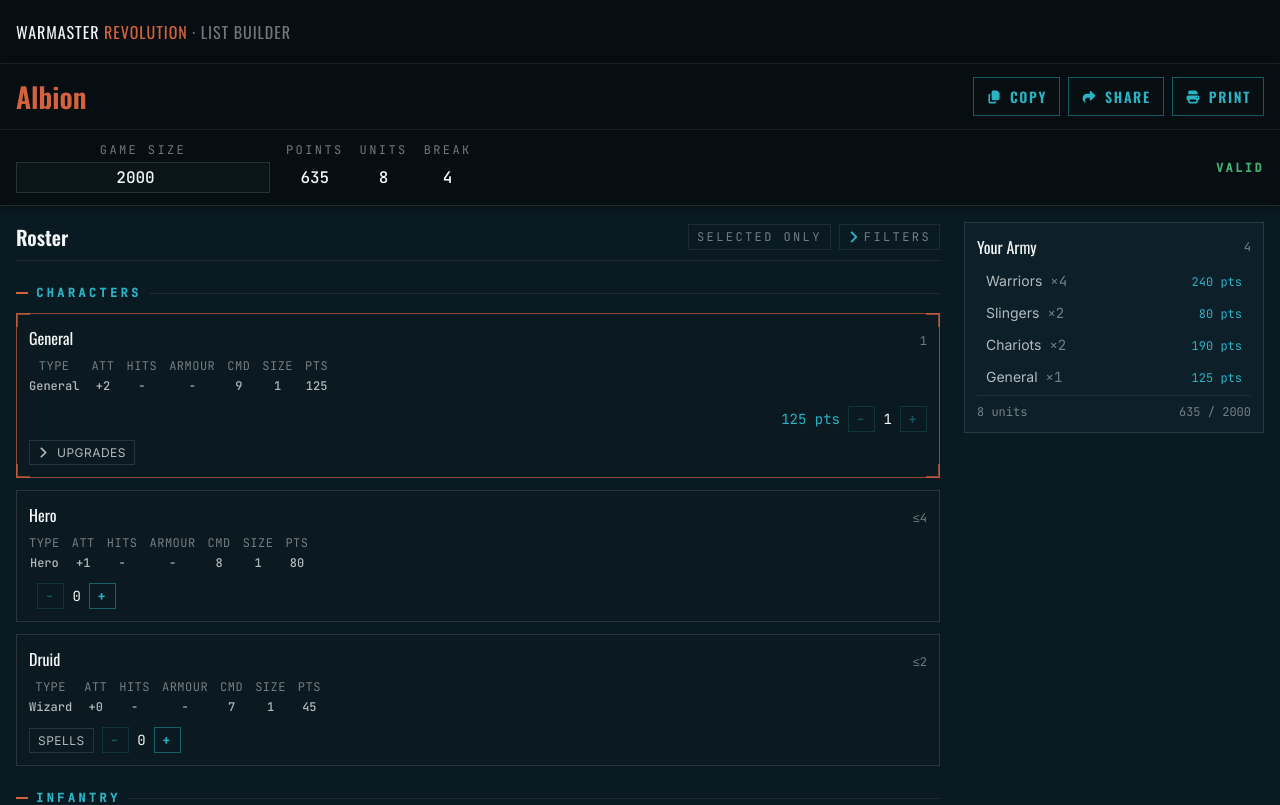
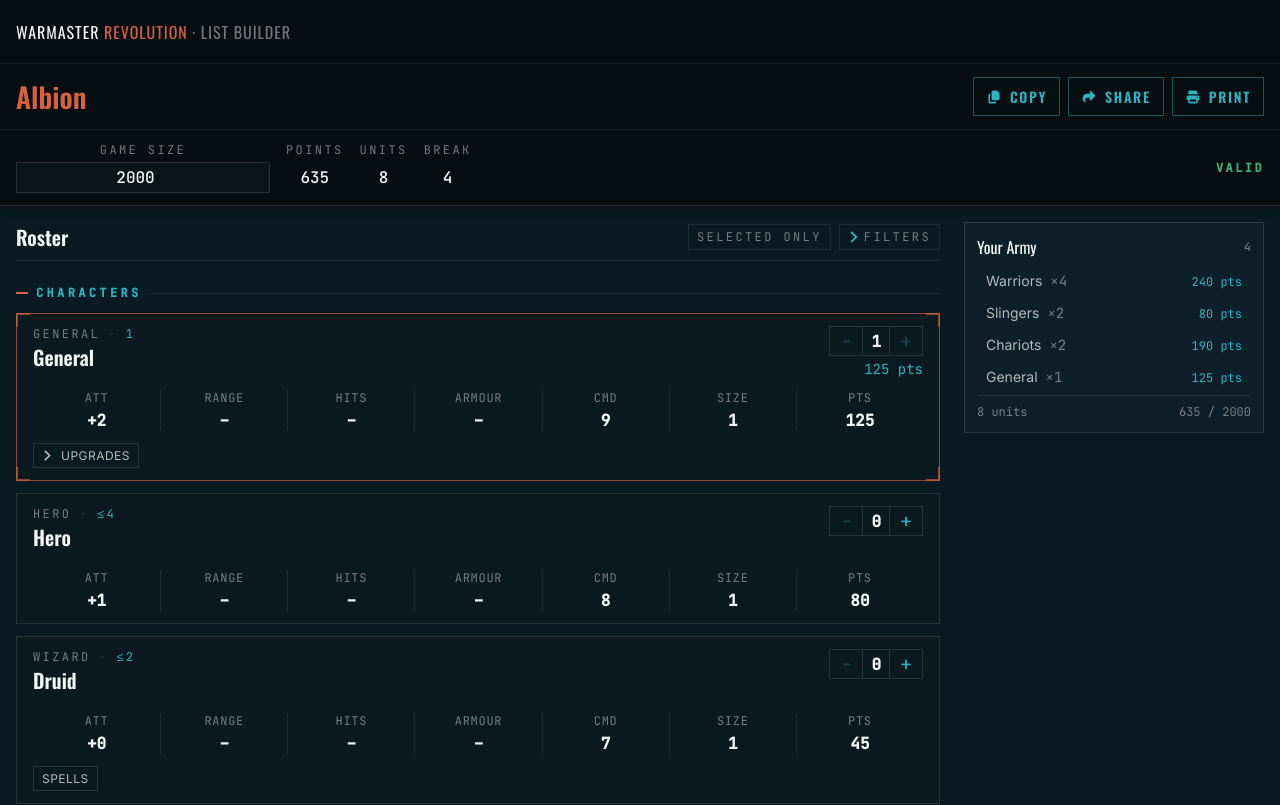
Before and after one commit to cckarchev/wmr-list-builder, a React (Vite) app: page /build/albion in a window 1280 px wide. Shown: the top 805 px of the page. Built offline with nearby package versions, Linux system fonts and the light colour scheme.

Commit message:
feat: redesign unit stat card

```diff
--- a/src/components/army/UnitCard.tsx
+++ b/src/components/army/UnitCard.tsx
@@ -24,8 +24,8 @@ const Card = styled.div<{ $selected: boolean; $invalid: boolean }>`
   position: relative;
   display: flex;
   flex-direction: column;
-  gap: ${({ theme }) => `${theme.space[2]}px`};
-  padding: ${({ theme }) => `${theme.space[3]}px`};
+  gap: ${({ theme }) => `${theme.space[3]}px`};
+  padding: ${({ theme }) => `${theme.space[3]}px ${theme.space[4]}px`};
   background: ${({ theme }) => theme.color.bg.panel};
   border: 1px solid
     ${({ theme, $selected, $invalid }) =>
@@ -47,51 +47,82 @@ const Card = styled.div<{ $selected: boolean; $invalid: boolean }>`
   }
 `;
 
-const Header = styled.div`
+const Top = styled.div`
   display: flex;
-  align-items: baseline;
+  align-items: flex-start;
   justify-content: space-between;
+  gap: ${({ theme }) => `${theme.space[3]}px`};
+`;
+
+const Identity = styled.div`
+  display: flex;
+  flex-direction: column;
+  gap: ${({ theme }) => `${theme.space[1]}px`};
+  min-width: 0;
+`;
+
+const Eyebrow = styled.div`
+  display: flex;
+  align-items: center;
   gap: ${({ theme }) => `${theme.space[2]}px`};
+  font-family: ${({ theme }) => theme.font.mono};
+  font-size: ${({ theme }) => theme.fontSize.xs};
+  text-transform: uppercase;
+  letter-spacing: ${({ theme }) => theme.tracking.label};
+  color: ${({ theme }) => theme.color.text.dim};
+`;
+
+const Sep = styled.span`
+  color: ${({ theme }) => theme.color.border.default};
+`;
+
+const MinMax = styled.span`
+  color: ${({ theme }) => theme.color.tealBright};
 `;
 
 const UnitName = styled.span`
   font-family: ${({ theme }) => theme.font.display};
-  font-size: ${({ theme }) => theme.fontSize.md};
+  font-size: ${({ theme }) => theme.fontSize.lg};
+  font-weight: 600;
+  line-height: 1.1;
   color: ${({ theme }) => theme.color.text.strong};
 `;
 
-const MinMax = styled.span`
-  font-family: ${({ theme }) => theme.font.mono};
-  font-size: ${({ theme }) => theme.fontSize.xs};
-  color: ${({ theme }) => theme.color.text.dim};
+const Controls = styled.div`
+  display: flex;
+  flex-direction: column;
+  align-items: flex-end;
+  gap: ${({ theme }) => `${theme.space[1]}px`};
+  flex-shrink: 0;
 `;
 
-const Footer = styled.div`
+const PointsCost = styled.span<{ $visible: boolean }>`
+  font-family: ${({ theme }) => theme.font.mono};
+  font-size: ${({ theme }) => theme.fontSize.sm};
+  color: ${({ theme }) => theme.color.tealBright};
+  /* Always occupy the line so selecting/deselecting a unit doesn't resize the
+     controls column and shift the layout. */
+  visibility: ${({ $visible }) => ($visible ? 'visible' : 'hidden')};
+`;
+
+/* Holds the Rules/Spells popovers and the Upgrades toggle. UnitRules and
+   UnitSpells render nothing when they don't apply, so when the whole row is
+   empty `:empty` removes it (and its parent gap) entirely. */
+const Meta = styled.div`
   display: flex;
   flex-wrap: wrap;
   align-items: center;
   gap: ${({ theme }) => `${theme.space[2]}px`};
-  margin-top: ${({ theme }) => `${theme.space[1]}px`};
-`;
 
-const Meta = styled.div`
-  display: flex;
-  align-items: center;
-  gap: ${({ theme }) => `${theme.space[2]}px`};
-`;
-
-const PointsCost = styled.span`
-  margin-left: auto;
-  font-family: ${({ theme }) => theme.font.mono};
-  font-size: ${({ theme }) => theme.fontSize.sm};
-  color: ${({ theme }) => theme.color.tealBright};
+  &:empty {
+    display: none;
+  }
 `;
 
 const UpgradesToggle = styled.button`
   display: flex;
   align-items: center;
   gap: ${({ theme }) => `${theme.space[2]}px`};
-  align-self: flex-start;
   padding: ${({ theme }) => `${theme.space[1]}px ${theme.space[2]}px`};
   background: transparent;
   border: 1px solid ${({ theme }) => theme.color.border.default};
@@ -101,6 +132,7 @@ const UpgradesToggle = styled.button`
   font-size: ${({ theme }) => theme.fontSize.xs};
   text-transform: uppercase;
   letter-spacing: 0.04em;
+  cursor: pointer;
   transition:
     border-color 0.12s,
     color 0.12s;
@@ -129,7 +161,6 @@ const UpgradesSection = styled.div`
   display: flex;
   flex-direction: column;
   gap: ${({ theme }) => `${theme.space[1]}px`};
-  margin-top: ${({ theme }) => `${theme.space[1]}px`};
 `;
 
 export default function UnitCard({ unitId }: UnitCardProps) {
@@ -153,6 +184,7 @@ export default function UnitCard({ unitId }: UnitCardProps) {
   const selectedCount = unit.upgrades
     ? Object.values(unit.upgrades).filter((u) => u.number > 0).length
     : 0;
+  const hasUpgrades = selected && upgradeIds.length > 0;
   const panelId = `upgrades-${unitId.replace(/\W+/g, '-')}`;
 
   return (
@@ -162,16 +194,35 @@ export default function UnitCard({ unitId }: UnitCardProps) {
           accent={invalid ? theme.color.semantic.error : theme.color.border.accent}
         />
       )}
-      <Header>
-        <UnitName>{unitId}</UnitName>
+      <Top>
+        <Identity>
+          <Eyebrow>
+            <span>{unit.type}</span>
             {badge && rule && (
+              <>
+                <Sep aria-hidden>·</Sep>
                 <Tooltip label={rule}>
                   <MinMax>{badge}</MinMax>
                 </Tooltip>
+              </>
             )}
-      </Header>
+          </Eyebrow>
+          <UnitName>{unitId}</UnitName>
+        </Identity>
+        <Controls>
+          <Stepper
+            value={unit.number}
+            onChange={(n) => setUnitNumber(unitId, n)}
+            min={min}
+            max={max}
+            label={unitId}
+          />
+          <PointsCost $visible={selected} aria-hidden={!selected}>
+            {unit.pointsCost} pts
+          </PointsCost>
+        </Controls>
+      </Top>
       <StatLine
-        type={unit.type}
         attack={unit.attack}
         range={unit.range}
         hits={unit.hits}
@@ -180,23 +231,10 @@ export default function UnitCard({ unitId }: UnitCardProps) {
         size={unit.size}
         points={unit.points}
       />
-      <Footer>
       <Meta>
         <UnitRules unitId={unitId} />
         <UnitSpells unitId={unitId} />
-        </Meta>
-        {selected && <PointsCost>{unit.pointsCost} pts</PointsCost>}
-        <Stepper
-          value={unit.number}
-          onChange={(n) => setUnitNumber(unitId, n)}
-          min={min}
-          max={max}
-          label={unitId}
-        />
-      </Footer>
-      {selected && <InlineErrors errors={unitErrors} label={`${unitId} errors`} />}
-      {selected && upgradeIds.length > 0 && (
-        <>
+        {hasUpgrades && (
           <UpgradesToggle
             type="button"
             aria-expanded={open}
@@ -209,15 +247,16 @@ export default function UnitCard({ unitId }: UnitCardProps) {
             Upgrades
             {selectedCount > 0 && <SelectedBadge>({selectedCount})</SelectedBadge>}
           </UpgradesToggle>
-          {open && (
+        )}
+      </Meta>
+      {selected && <InlineErrors errors={unitErrors} label={`${unitId} errors`} />}
+      {hasUpgrades && open && (
         <UpgradesSection id={panelId}>
           {upgradeIds.map((upgradeId) => (
             <UpgradeRow key={upgradeId} unitId={unitId} upgradeId={upgradeId} />
           ))}
         </UpgradesSection>
       )}
-        </>
-      )}
     </Card>
   );
 }
--- a/src/components/ui/StatLine.tsx
+++ b/src/components/ui/StatLine.tsx
@@ -2,7 +2,6 @@ import styled from 'styled-components';
 import type { StatValue } from '../../data/types';
 
 export interface StatLineProps {
-  type?: string;
   attack?: StatValue;
   range?: string;
   hits?: StatValue;
@@ -13,12 +12,10 @@ export interface StatLineProps {
 }
 
 const StatTable = styled.div`
-  display: flex;
-  flex-wrap: wrap;
-  gap: ${({ theme }) => `${theme.space[2]}px ${theme.space[3]}px`};
-  font-family: ${({ theme }) => theme.font.mono};
-  font-size: ${({ theme }) => theme.fontSize.xs};
-  color: ${({ theme }) => theme.color.text.dim};
+  display: grid;
+  grid-auto-flow: column;
+  grid-auto-columns: minmax(0, 1fr);
+  align-items: end;
 `;
 
 const StatCell = styled.span`
@@ -26,26 +23,34 @@ const StatCell = styled.span`
   flex-direction: column;
   align-items: center;
   gap: ${({ theme }) => `${theme.space[1]}px`};
+  padding: ${({ theme }) => `0 ${theme.space[1]}px`};
+  text-align: center;
+
+  & + & {
+    border-left: 1px solid ${({ theme }) => theme.color.border.divider};
+  }
 `;
 
 const StatLabel = styled.span`
+  font-family: ${({ theme }) => theme.font.mono};
   font-size: ${({ theme }) => theme.fontSize.xs};
   color: ${({ theme }) => theme.color.text.dim};
   text-transform: uppercase;
-  letter-spacing: 0.04em;
+  letter-spacing: 0.06em;
 `;
 
 const StatValue = styled.span`
-  color: ${({ theme }) => theme.color.text.body};
-  font-weight: 500;
+  font-family: ${({ theme }) => theme.font.mono};
+  font-size: ${({ theme }) => theme.fontSize.md};
+  color: ${({ theme }) => theme.color.text.strong};
+  font-weight: 600;
 `;
 
 function stat(value: StatValue | undefined): string {
-  return value !== undefined && value !== '' ? String(value) : '-';
+  return value !== undefined && value !== '' ? String(value) : '–';
 }
 
 export default function StatLine({
-  type,
   attack,
   range,
   hits,
@@ -56,12 +61,13 @@ export default function StatLine({
 }: StatLineProps) {
   const cells: Array<{ label: string; value: string }> = [];
 
-  if (type !== undefined) cells.push({ label: 'Type', value: stat(type) });
+  // Always render every column (filling absent stats with "–") so the grid
+  // lines up consistently across units regardless of which stats they have.
   cells.push({ label: 'Att', value: stat(attack) });
-  if (range !== undefined) cells.push({ label: 'Range', value: stat(range) });
+  cells.push({ label: 'Range', value: stat(range) });
   cells.push({ label: 'Hits', value: stat(hits) });
   cells.push({ label: 'Armour', value: stat(armour) });
-  if (command !== undefined) cells.push({ label: 'Cmd', value: stat(command) });
+  cells.push({ label: 'Cmd', value: stat(command) });
   cells.push({ label: 'Size', value: stat(size) });
   cells.push({ label: 'Pts', value: stat(points) });
 
--- a/src/components/ui/Stepper.tsx
+++ b/src/components/ui/Stepper.tsx
@@ -1,5 +1,5 @@
 import styled from 'styled-components';
-import Button from './Button';
+import { focusRing } from '../../theme/focusRing';
 
 interface StepperProps {
   value: number;
@@ -11,23 +11,51 @@ interface StepperProps {
 
 const StepperWrapper = styled.div`
   display: inline-flex;
+  align-items: stretch;
+  border: 1px solid ${({ theme }) => theme.color.border.default};
+  border-radius: ${({ theme }) => theme.radius.sm};
+`;
+
+const StepButton = styled.button`
+  display: inline-flex;
   align-items: center;
-  gap: ${({ theme }) => `${theme.space[1]}px`};
+  justify-content: center;
+  min-width: ${({ theme }) => `${theme.space[6]}px`};
+  padding: ${({ theme }) => `${theme.space[1]}px ${theme.space[2]}px`};
+  background: transparent;
+  border: none;
+  color: ${({ theme }) => theme.color.tealBright};
+  font-family: ${({ theme }) => theme.font.mono};
+  font-size: ${({ theme }) => theme.fontSize.lg};
+  line-height: 1;
+  cursor: pointer;
+  transition:
+    background 0.12s,
+    color 0.12s;
+
+  &:hover:not(:disabled) {
+    background: ${({ theme }) => theme.color.ghost.bg};
+  }
+  &:disabled {
+    opacity: 0.3;
+    cursor: not-allowed;
+  }
+
+  ${focusRing}
 `;
 
 const StepperValue = styled.span`
+  display: inline-flex;
+  align-items: center;
+  justify-content: center;
+  min-width: 2.5ch;
+  padding: ${({ theme }) => `0 ${theme.space[2]}px`};
+  border-left: 1px solid ${({ theme }) => theme.color.border.default};
+  border-right: 1px solid ${({ theme }) => theme.color.border.default};
   font-family: ${({ theme }) => theme.font.mono};
-  font-size: ${({ theme }) => theme.fontSize.sm};
+  font-size: ${({ theme }) => theme.fontSize.md};
+  font-weight: 600;
   color: ${({ theme }) => theme.color.text.strong};
-  min-width: 2ch;
-  text-align: center;
-  padding: ${({ theme }) => `0 ${theme.space[1]}px`};
-`;
-
-const StepButton = styled(Button)`
-  padding: ${({ theme }) => `${theme.space[1]}px ${theme.space[2]}px`};
-  font-size: ${({ theme }) => theme.fontSize.md};
-  line-height: 1;
 `;
 
 export default function Stepper({ value, onChange, min, max, label }: StepperProps) {
@@ -37,7 +65,6 @@ export default function Stepper({ value, onChange, min, max, label }: StepperPro
   return (
     <StepperWrapper>
       <StepButton
-        $variant="ghost"
         disabled={atMin}
         onClick={() => onChange(value - 1)}
         aria-label={`decrease ${label}`}
@@ -47,7 +74,6 @@ export default function Stepper({ value, onChange, min, max, label }: StepperPro
       </StepButton>
       <StepperValue>{value}</StepperValue>
       <StepButton
-        $variant="ghost"
         disabled={atMax}
         onClick={() => onChange(value + 1)}
         aria-label={`increase ${label}`}
```
Lines whose indentation alone changed are shown as unchanged.
